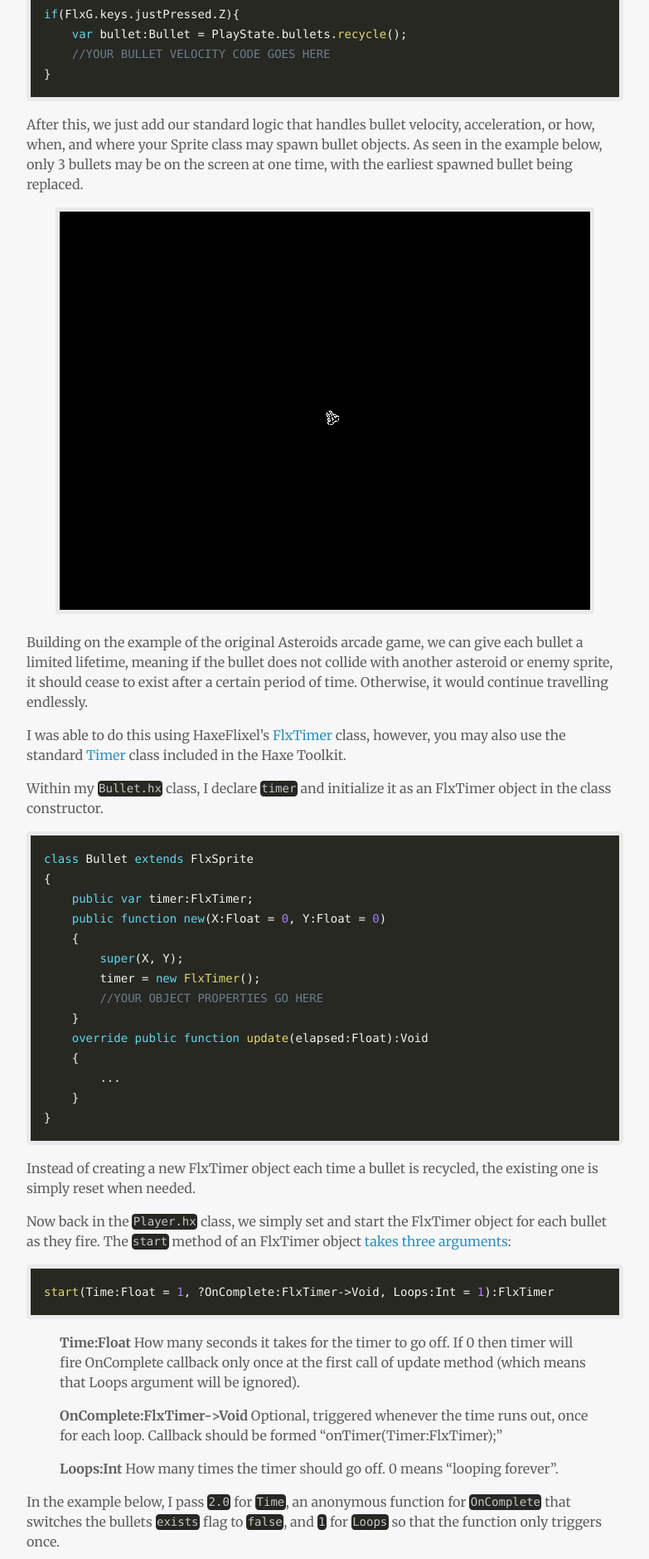
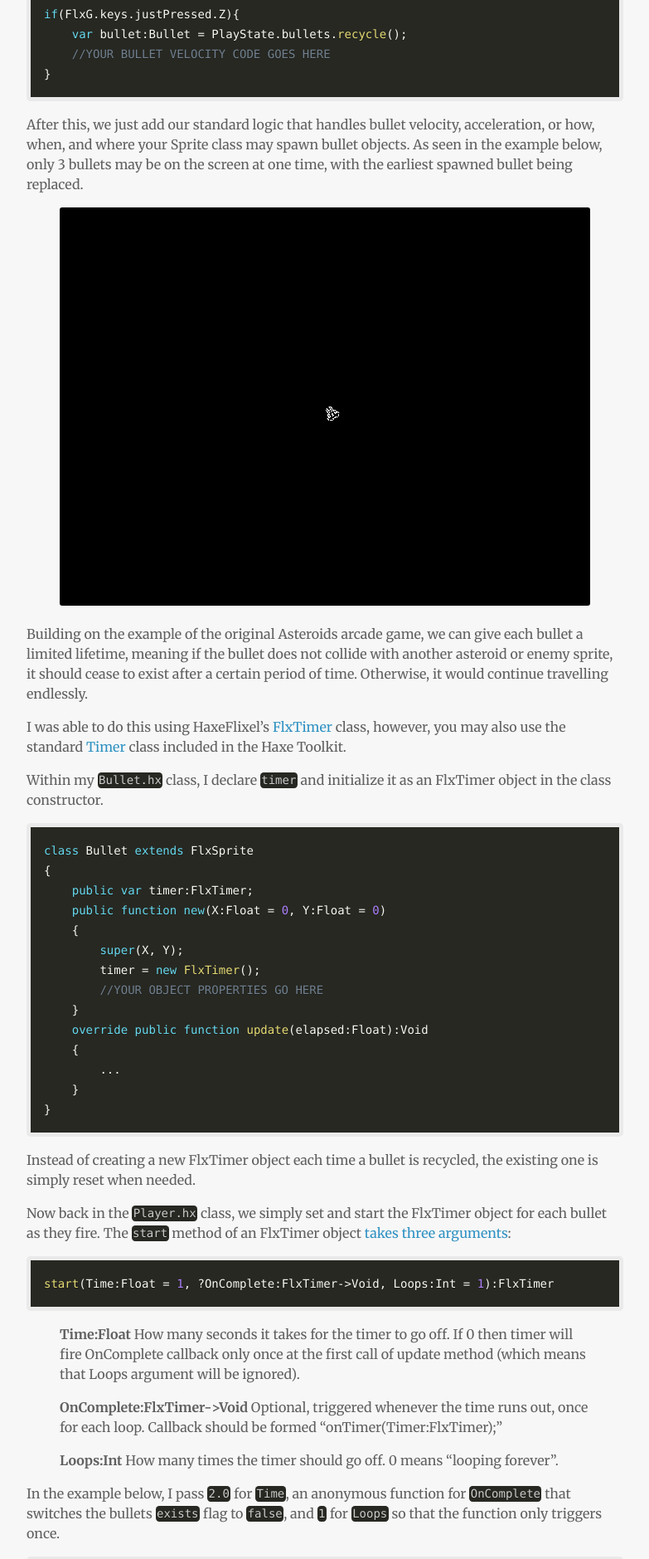
Before and after one commit to kevinfiol/kevinfiol.github.io, a Jekyll site: the page built from blog/index.html, in a window 1280 px wide. Shown: the part 3958-5837 px from the top of the page at 83% size, without its empty margins (248-1031 px from the left). Built offline with Jekyll 4.4.1, drawn with Linux system fonts in a browser that asks for light colours; the list of posts is cut into pages by our own code.

Commit message:
remove css border

```diff
--- a/static/css/base.css
+++ b/static/css/base.css
@@ -30,7 +30,7 @@ body {
 code { font-size: 14px; }
 .blog-media {
     max-width: 100%;
-		border: 5px solid #eaeaea;
+		/* border: 5px solid #eaeaea; */
 		margin: 0px auto 0px auto;
 		-webkit-border-radius: 3px;
 		-moz-border-radius: 3px;
```
